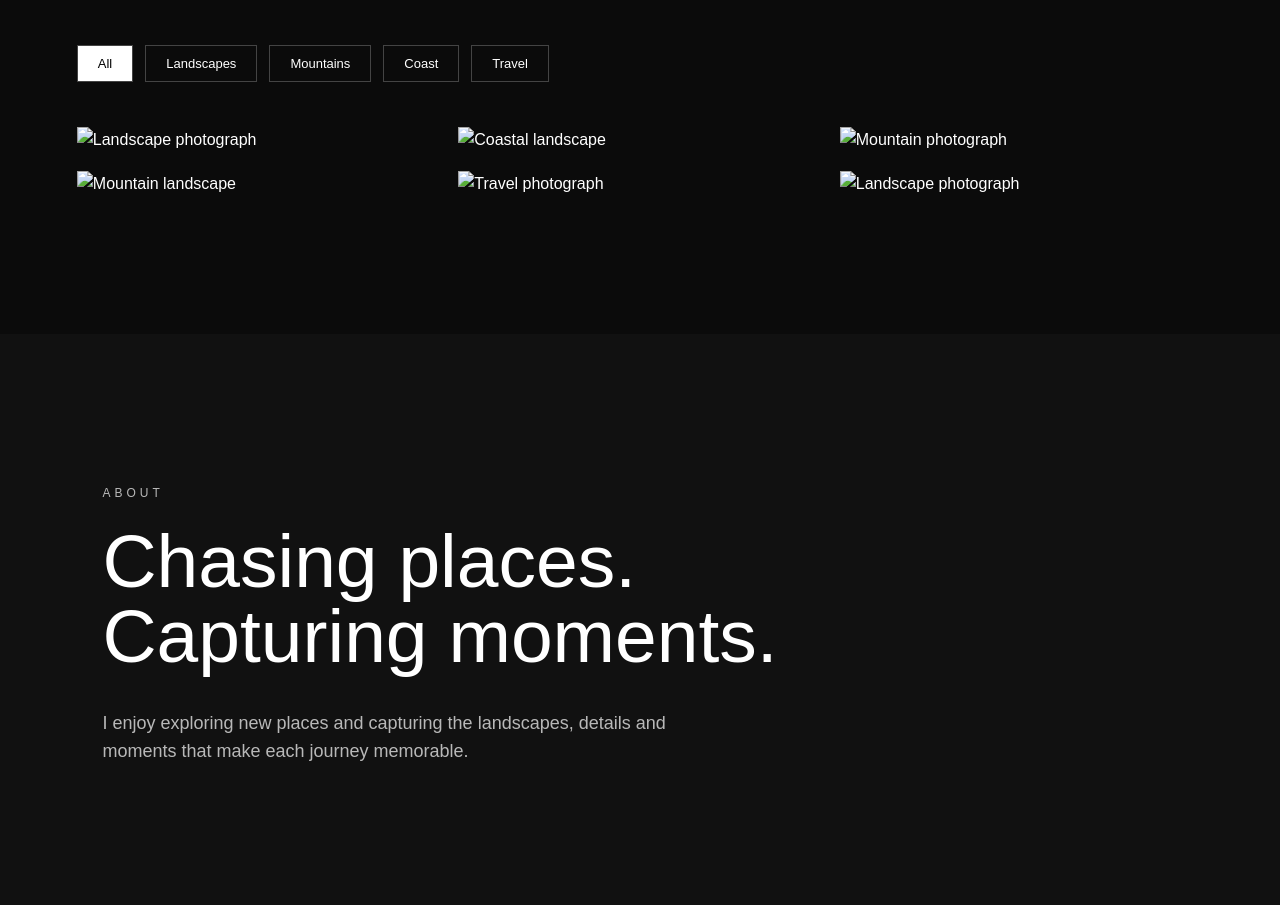
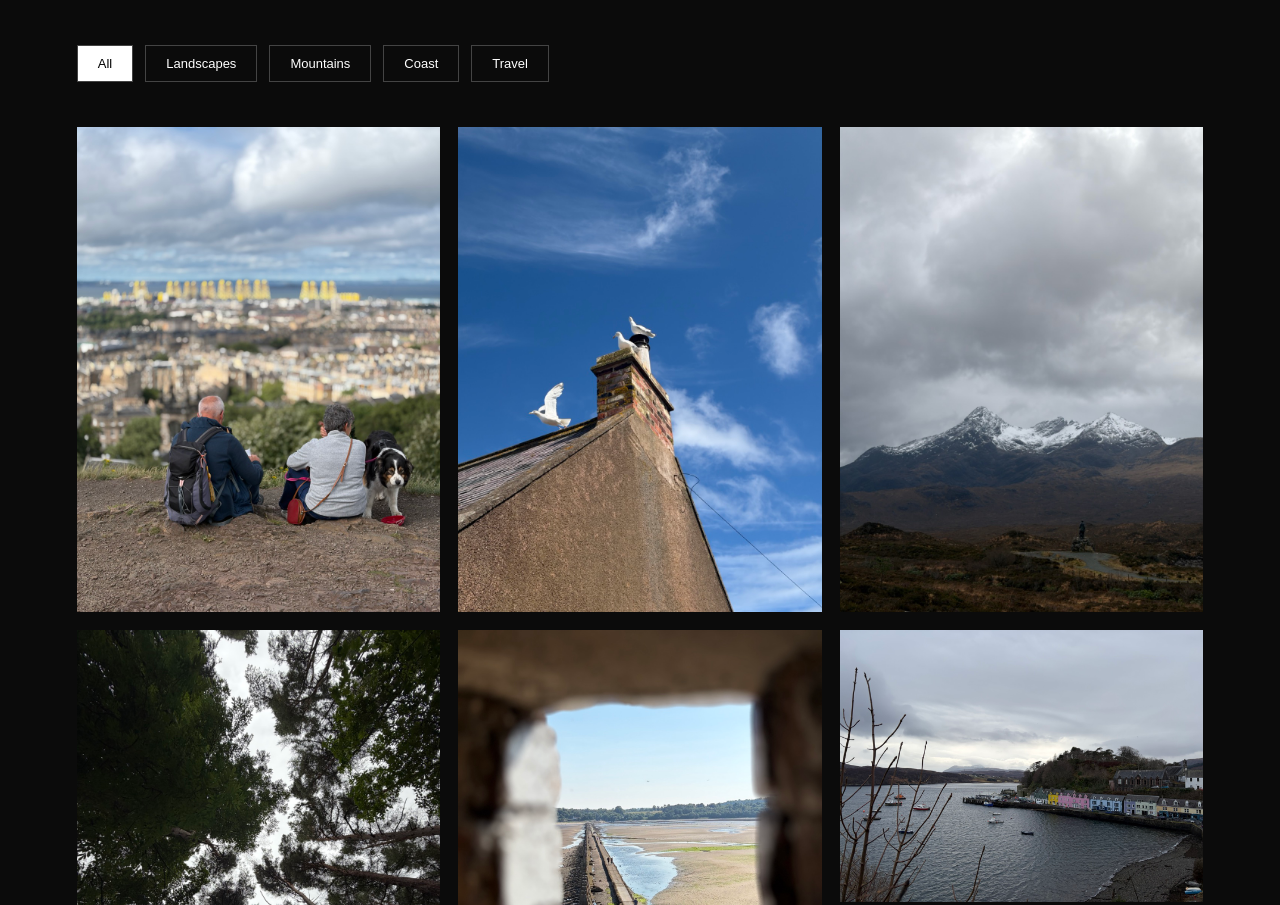
Before and after one commit to kartha96/kartha96.github.io, a plain HTML site: page index.html in a window 1280 px wide. Shown: the part 1060-1965 px from the top of the page. Drawn offline with Linux system fonts and the light colour scheme.

Commit message:
Update index.html

```diff
--- a/index.html
+++ b/index.html
@@ -68,31 +68,34 @@
         <div class="gallery">
 
             <div class="photo landscape">
-                <img src="images/photo1.jpg" alt="Landscape photograph">
+                <img src="images/Photo1.jpeg" alt="Landscape photograph">
             </div>
 
             <div class="photo mountains">
-                <img src="images/photo2.jpg" alt="Mountain landscape">
+                <img src="images/Photo2.jpeg" alt="Mountain landscape">
             </div>
 
             <div class="photo coast">
-                <img src="images/photo3.jpg" alt="Coastal landscape">
+                <img src="images/Photo3.jpeg" alt="Coastal landscape">
             </div>
 
             <div class="photo travel">
-                <img src="images/photo4.jpg" alt="Travel photograph">
+                <img src="images/Photo4.jpeg" alt="Travel photograph">
             </div>
 
             <div class="photo mountains">
-                <img src="images/photo5.jpg" alt="Mountain photograph">
+                <img src="images/Photo5.jpeg" alt="Mountain photograph">
             </div>
 
             <div class="photo landscape">
-                <img src="images/photo6.jpg" alt="Landscape photograph">
+                <img src="images/Photo6.jpeg" alt="Landscape photograph">
+            </div>
+
+            <div class="photo travel">
+                <img src="images/Photo7.jpeg" alt="Travel photograph">
             </div>
 
         </div>
-
     </section>
 
 
```
